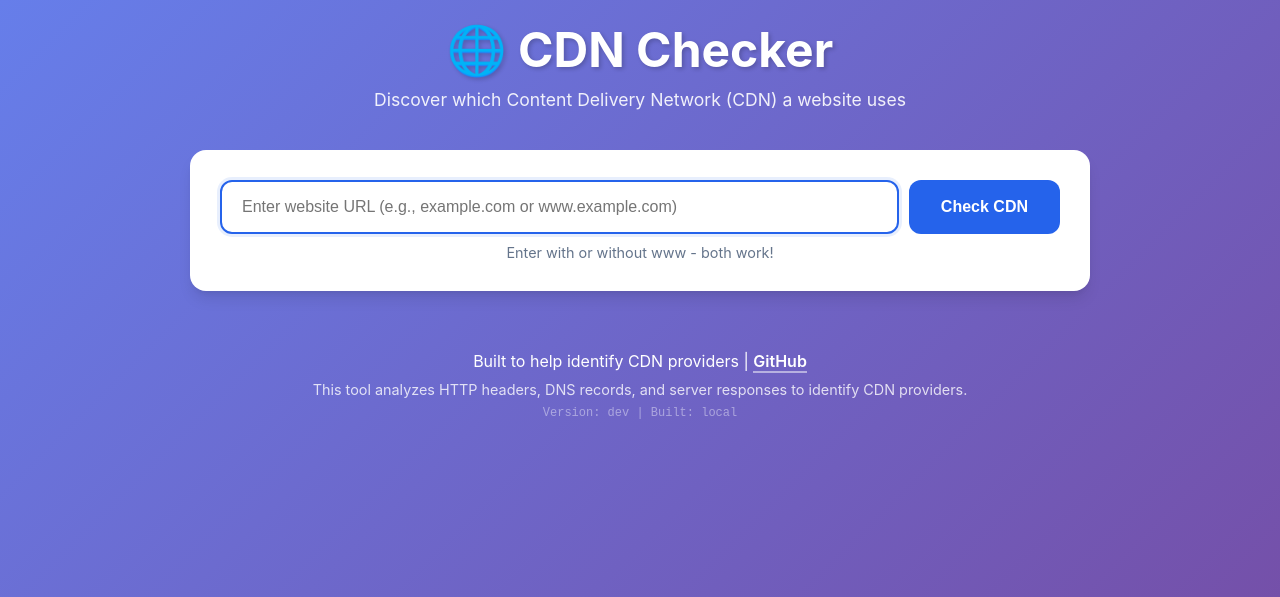
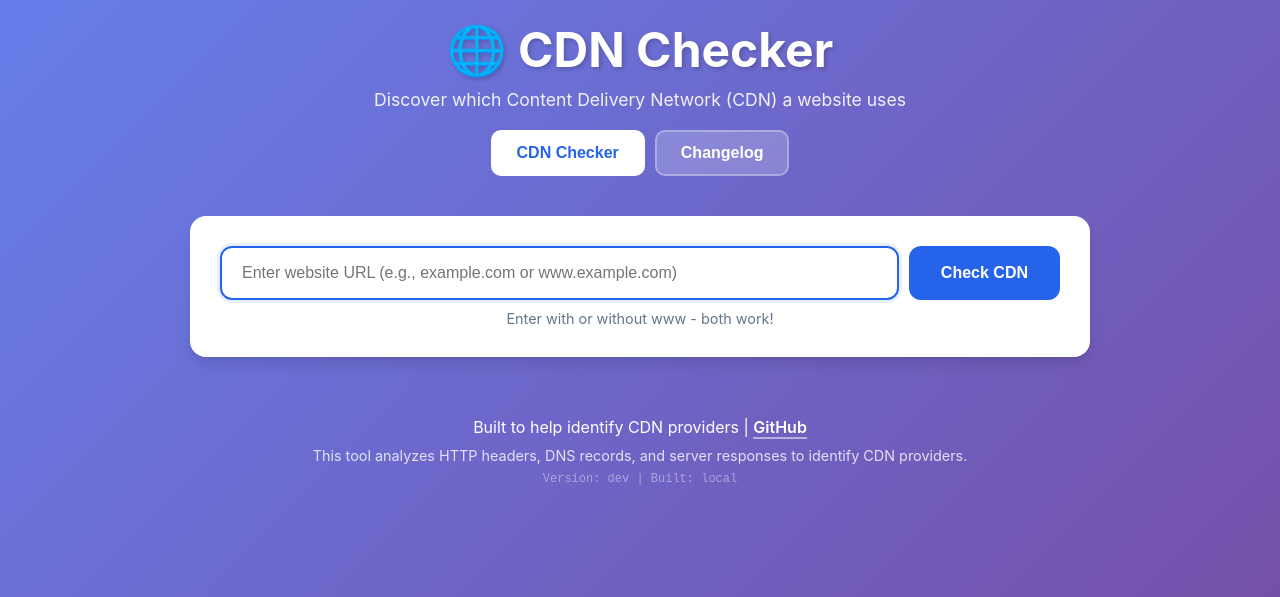
Before and after one commit to NedkoHristov/cdn-check, a Flask app: page / in a window 1280 px wide. Shown: the top 597 px of the page. Run offline with Flask 3, Linux system fonts and the light colour scheme.

Commit message:
Add changelog page

```diff
--- a/app.py
+++ b/app.py
@@ -598,6 +598,39 @@ def api_check():
         return jsonify({'error': 'URL too long'}), 400
     return jsonify(check_cdn(data['url']))
 
+@app.route('/api/changelog', methods=['GET'])
+@limiter.limit("30/minute")
+def get_changelog():
+    """Fetch recent commits from GitHub repository"""
+    try:
+        # GitHub API endpoint for commits on master branch
+        github_api_url = 'https://api.github.com/repos/NedkoHristov/cdn-check/commits'
+        params = {'sha': 'master', 'per_page': 20}
+
+        # Make request to GitHub API
+        response = requests.get(github_api_url, params=params, timeout=10)
+
+        if response.status_code != 200:
+            return jsonify({'error': 'Unable to fetch changelog'}), 500
+
+        commits = response.json()
+
+        # Format commits for frontend
+        changelog = []
+        for commit in commits:
+            changelog.append({
+                'sha': commit['sha'][:7],
+                'message': commit['commit']['message'].split('\n')[0],  # First line only
+                'author': commit['commit']['author']['name'],
+                'date': commit['commit']['author']['date'],
+                'url': commit['html_url']
+            })
+
+        return jsonify({'commits': changelog})
+
+    except Exception as e:
+        return jsonify({'error': 'Failed to fetch changelog'}), 500
+
 @app.errorhandler(429)
 def ratelimit(e):
     return jsonify({'error': 'Rate limit exceeded'}), 429
--- a/static/css/style.css
+++ b/static/css/style.css
@@ -48,6 +48,47 @@ header h1 {
 .subtitle {
     color: rgba(255, 255, 255, 0.9);
     font-size: 1.1rem;
+    margin-bottom: 20px;
+}
+
+/* Tabs */
+.tabs {
+    display: flex;
+    gap: 10px;
+    justify-content: center;
+    margin-top: 20px;
+}
+
+.tab-btn {
+    padding: 12px 24px;
+    background: rgba(255, 255, 255, 0.2);
+    color: white;
+    border: 2px solid rgba(255, 255, 255, 0.3);
+    border-radius: 10px;
+    font-size: 16px;
+    font-weight: 600;
+    cursor: pointer;
+    transition: all 0.3s ease;
+    backdrop-filter: blur(10px);
+}
+
+.tab-btn:hover {
+    background: rgba(255, 255, 255, 0.3);
+    border-color: rgba(255, 255, 255, 0.5);
+}
+
+.tab-btn.active {
+    background: white;
+    color: var(--primary-color);
+    border-color: white;
+}
+
+.tab-content {
+    display: none;
+}
+
+.tab-content.active {
+    display: block;
 }
 
 .search-section {
--- a/static/js/app.js
+++ b/static/js/app.js
@@ -336,4 +336,93 @@ document.addEventListener('DOMContentLoaded', function() {
 
     // Auto-focus on input
     urlInput.focus();
+
+    // Tab functionality
+    const tabBtns = document.querySelectorAll('.tab-btn');
+    const tabContents = document.querySelectorAll('.tab-content');
+
+    tabBtns.forEach(btn => {
+        btn.addEventListener('click', function() {
+            const tabName = this.getAttribute('data-tab');
+
+            // Remove active class from all tabs
+            tabBtns.forEach(b => b.classList.remove('active'));
+            tabContents.forEach(c => c.classList.remove('active'));
+
+            // Add active class to clicked tab
+            this.classList.add('active');
+            document.getElementById(`${tabName}-tab`).classList.add('active');
+
+            // Load changelog if changelog tab is clicked
+            if (tabName === 'changelog' && !window.changelogLoaded) {
+                loadChangelog();
+            }
+        });
+    });
+
+    // Changelog functionality
+    async function loadChangelog() {
+        const loadingEl = document.getElementById('changelog-loading');
+        const errorEl = document.getElementById('changelog-error');
+        const listEl = document.getElementById('changelog-list');
+
+        loadingEl.style.display = 'block';
+        errorEl.style.display = 'none';
+        listEl.innerHTML = '';
+
+        try {
+            const response = await fetch('/api/changelog');
+            const data = await response.json();
+
+            if (!response.ok) {
+                throw new Error(data.error || 'Failed to load changelog');
+            }
+
+            if (!data.commits || data.commits.length === 0) {
+                listEl.innerHTML = '<p class="no-commits">No commits found</p>';
+            } else {
+                renderChangelog(data.commits);
+            }
+
+            window.changelogLoaded = true;
+
+        } catch (error) {
+            console.error('Error loading changelog:', error);
+            errorEl.textContent = error.message || 'Failed to load changelog. Please try again later.';
+            errorEl.style.display = 'block';
+        } finally {
+            loadingEl.style.display = 'none';
+        }
+    }
+
+    function renderChangelog(commits) {
+        const listEl = document.getElementById('changelog-list');
+
+        commits.forEach(commit => {
+            const commitEl = document.createElement('div');
+            commitEl.className = 'commit-item';
+
+            const date = new Date(commit.date);
+            const formattedDate = date.toLocaleDateString('en-US', {
+                year: 'numeric',
+                month: 'short',
+                day: 'numeric',
+                hour: '2-digit',
+                minute: '2-digit'
+            });
+
+            commitEl.innerHTML = `
+                <div class="commit-header">
+                    <a href="${escapeHtml(commit.url)}" target="_blank" rel="noopener" class="commit-sha">
+                        ${escapeHtml(commit.sha)}
+                    </a>
+                    <span class="commit-date">${formattedDate}</span>
+                </div>
+                <div class="commit-message">${escapeHtml(commit.message)}</div>
+                <div class="commit-author">by ${escapeHtml(commit.author)}</div>
+            `;
+
+            listEl.appendChild(commitEl);
+        });
+    }
 });
--- a/templates/index.html
+++ b/templates/index.html
@@ -21,9 +21,14 @@
         <header>
             <h1>🌐 CDN Checker</h1>
             <p class="subtitle">Discover which Content Delivery Network (CDN) a website uses</p>
+            <nav class="tabs">
+                <button class="tab-btn active" data-tab="checker">CDN Checker</button>
+                <button class="tab-btn" data-tab="changelog">Changelog</button>
+            </nav>
         </header>
 
         <main>
+            <div id="checker-tab" class="tab-content active">
             <div class="search-section">
                 <form id="cdn-form">
                     <div class="input-group">
@@ -137,6 +142,20 @@
                     <div class="headers-grid" id="headers-grid"></div>
                 </div>
             </div>
+            </div>
+
+            <div id="changelog-tab" class="tab-content">
+                <div class="changelog-section">
+                    <h2>📝 Recent Changes</h2>
+                    <p class="changelog-intro">Latest commits to the master branch</p>
+                    <div id="changelog-loading" class="loading-state">
+                        <div class="spinner"></div>
+                        <p>Loading changelog...</p>
+                    </div>
+                    <div id="changelog-error" class="error-message" style="display: none;"></div>
+                    <div id="changelog-list" class="changelog-list"></div>
+                </div>
+            </div>
         </main>
 
         <footer>
```
Also changed, not shown: other parts of static/css/style.css (+116 -0 lines).
